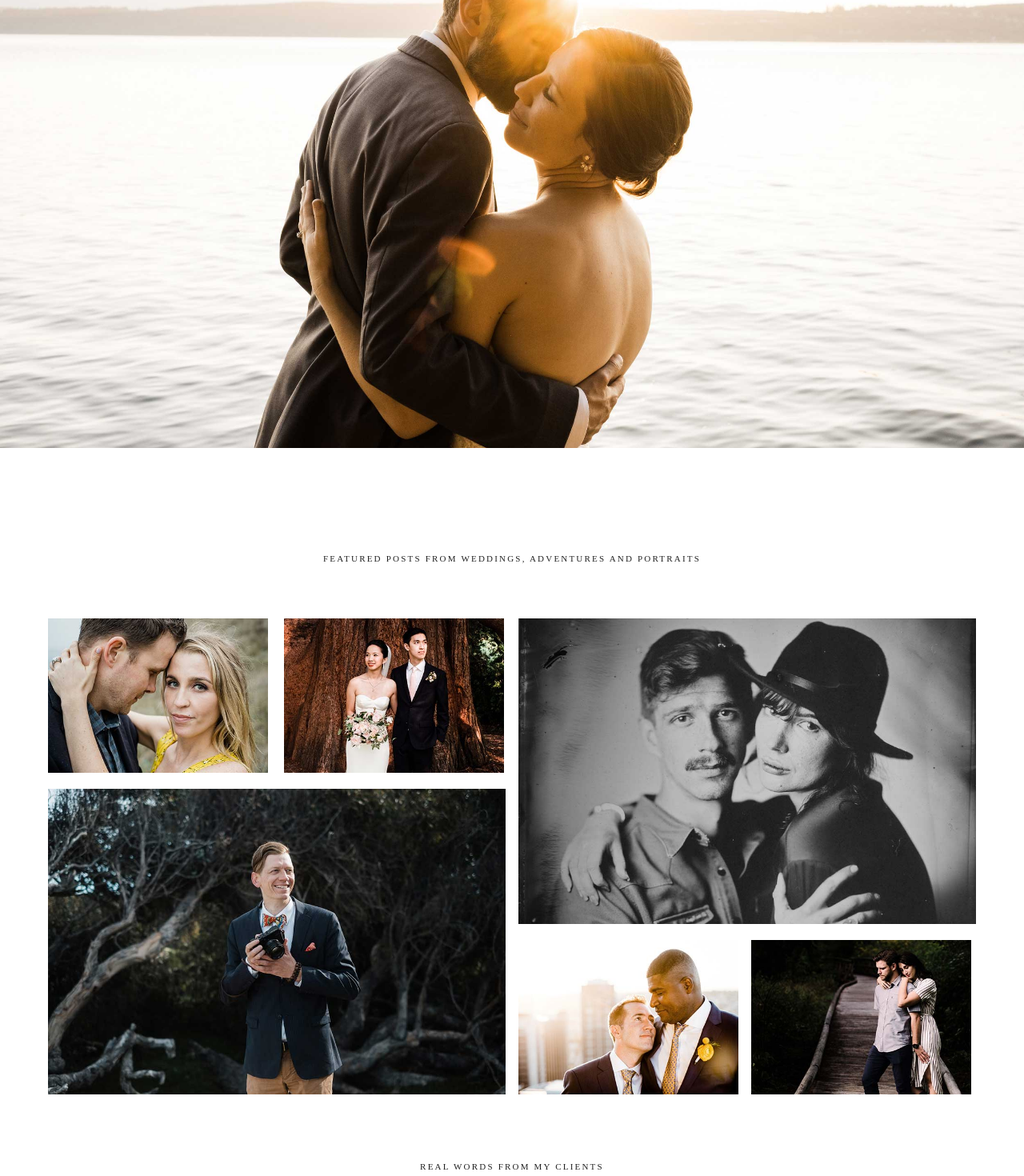
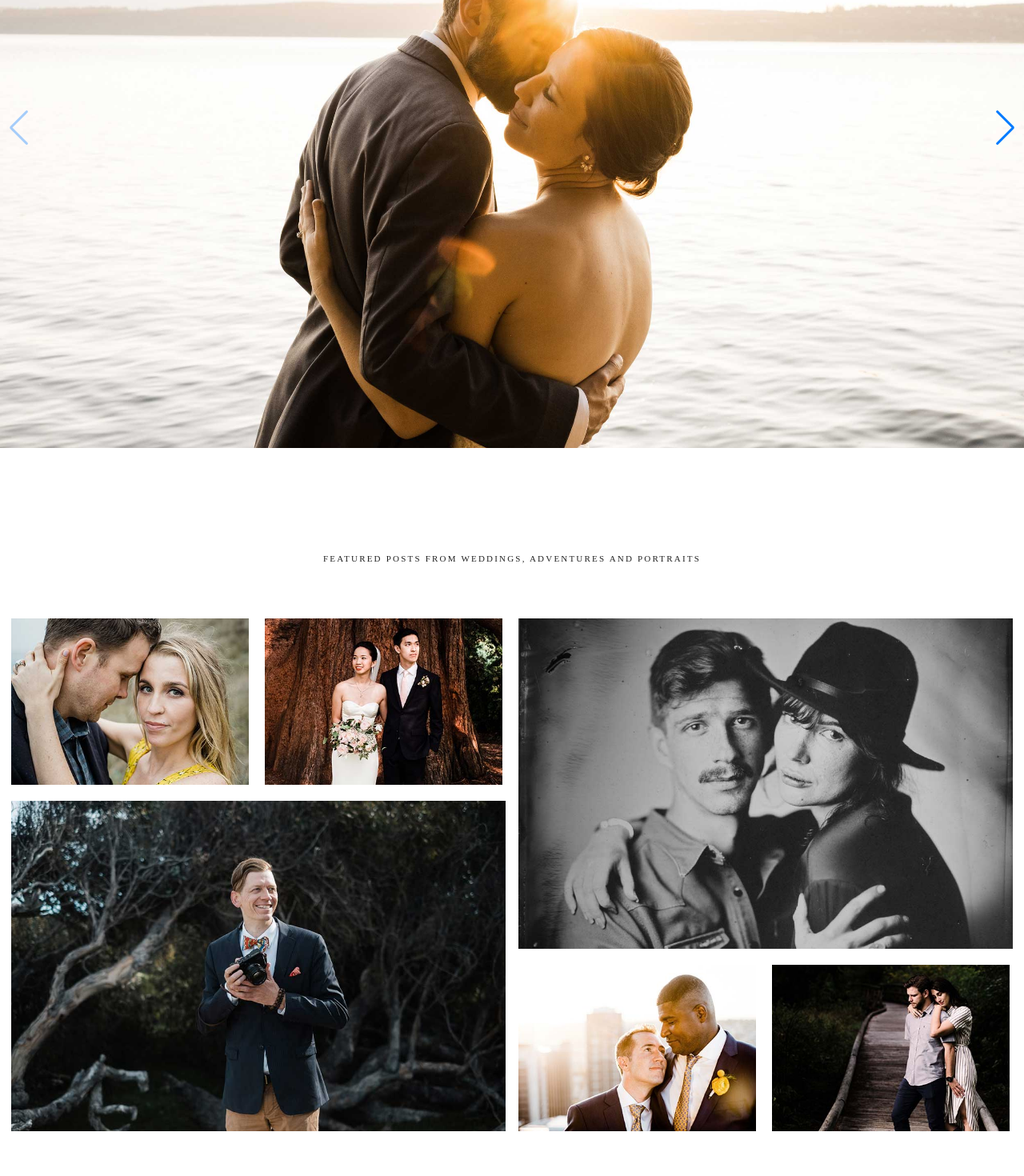
Before and after one commit to Fission-Fox/photographypage, a Next.js app: page / in a window 1280 px wide. Shown: the part 400-1870 px from the top of the page at 80% size. Built offline with nearby package versions, Linux system fonts and the light colour scheme.

Commit message:
fix: slider

```diff
--- a/src/component/herosection.tsx
+++ b/src/component/herosection.tsx
@@ -1,14 +1,19 @@
 import Image from "next/image";
-import React from "react";
+import React, { useState } from "react";
 import heroimage from "@/assets/Image/herosection1.jpg";
 import { Swiper, SwiperSlide } from "swiper/react";
+import { Navigation } from "swiper/modules";
+import "swiper/css/navigation";
 
+// import './styles.css';
 // Import Swiper styles
 import "swiper/css";
 
 export default function Herosection() {
   return (
     <Swiper
+      navigation={true}
+      modules={[Navigation]}
       spaceBetween={50}
       slidesPerView={1}
       onSlideChange={() => console.log("slide change")}
@@ -16,11 +21,15 @@ export default function Herosection() {
       style={{ width: "100%", zIndex: "1" }}
     >
       <SwiperSlide>
-        <div>
+        <div className="relative">
           <Image
             src={heroimage}
             alt=""
-            style={{ objectFit: "cover", height: "100vh" }}
+            style={{
+              objectFit: "cover",
+              height: "100vh",
+              position: "absolute",
+            }}
           />
         </div>
       </SwiperSlide>
--- a/src/component/images.tsx
+++ b/src/component/images.tsx
@@ -20,50 +20,58 @@ export default function Images() {
       >
         FEATURED POSTS FROM WEDDINGS, ADVENTURES AND PORTRAITS
       </div>
-      <div className="flex flex-wrap items-center justify-center gap-4 mt-16 px-2">
+      <div className="flex flex-wrap items-center justify-center gap-1 lg:gap-4 mt-16 px-2">
         <div className="w-[90%] sm:w-auto">
-          <div className="flex gap-5 ">
+          <div className="flex gap-1 lg:gap-5 ">
+            <div className="w-[50%] md:w-[297px] h-[150px] md:h-[208px]">
               <Image
                 src={adventure}
-              className="w-[50%] sm:w-[275px] h-[193px] hover:scale-95 transition duration-700 cursor-pointer"
-              style={{ objectFit: "cover" }}
-              alt=""
-            />
-            <Image
-              src={sarahdan}
-              className="w-[50%] sm:w-[275px] h-[193px] hover:scale-95 transition duration-700 cursor-pointer"
+                className="w-[100%] h-[100%] hover:scale-95 transition duration-700 cursor-pointer"
                 style={{ objectFit: "cover" }}
                 alt=""
               />
             </div>
-          <div className="mt-5">
+            <div className="w-[50%] md:w-[297px] h-[150px] md:h-[208px]">
               <Image
-              src={photographer}
-              className="hover:scale-95 transition duration-700 cursor-pointer"
+                src={sarahdan}
+                className="w-[100%] h-[100%] hover:scale-95 transition duration-700 cursor-pointer"
+                style={{ objectFit: "cover" }}
                 alt=""
-              style={{ width: "572px", height: "382px", objectFit: "cover" }}
               />
             </div>
           </div>
-        <div className="w-[90%] sm:w-auto">
-          <div>
+          <div className="mt-1 lg:mt-5 w-[100%] md:w-[600px] lg:w-[618px] h-[200px] md:h-[413px]">
+            <Image
+              src={photographer}
+              className="hover:scale-95 transition duration-700 cursor-pointer w-[100%] h-[100%]  object-cover"
+              alt=""
+              // style={{  objectFit: "cover" }}
+            />
+          </div>
+        </div>
+
+        <div className="w-[90%] sm:w-auto ">
+          <div className=" w-[100%] md:w-[600px] lg:w-[618px] h-[200px] md:h-[413px]">
             <Image
               src={tintypes}
-              className="hover:scale-95 transition duration-700 cursor-pointer"
-              style={{ width: "572px", height: "382px", objectFit: "cover" }}
+              className="hover:scale-95 transition duration-700 cursor-pointer w-[100%] h-[100%]  object-cover"
+              // style={{  objectFit: "cover" }}
               alt=""
             />
           </div>
-          <div className="flex gap-4 mt-5">
+          <div className="flex gap-1 lg:gap-5 mt-1 lg:mt-5">
+            <div className="w-[50%] md:w-[297px] h-[150px] md:h-[208px]">
               <Image
                 src={nathan}
-              className="w-[50%] sm:w-[275px] h-[193px] hover:scale-95 transition duration-700 cursor-pointer "
+                className="w-[100%] h-[100%] hover:scale-95 transition duration-700 cursor-pointer"
                 style={{ objectFit: "cover" }}
                 alt=""
               />
+            </div>
+            <div className="w-[50%] md:w-[297px] h-[150px] md:h-[208px]">
               <Image
                 src={dansarah}
-              className="w-[50%] sm:w-[275px] h-[193px] hover:scale-95 transition duration-700 cursor-pointer"
+                className="w-[100%] h-[100%] hover:scale-95 transition duration-700 cursor-pointer"
                 style={{ objectFit: "cover" }}
                 alt=""
               />
@@ -71,5 +79,6 @@ export default function Images() {
           </div>
         </div>
       </div>
+    </div>
   );
 }
--- a/src/component/realword.tsx
+++ b/src/component/realword.tsx
@@ -3,14 +3,15 @@ import React from "react";
 import stephan from "@/assets/Image/stephan1.jpg";
 export default function Realword() {
   return (
-    <div className="mt-20 ">
+    <div className="mt-20 !font-normal !text-[#3c3c3c]">
       <div
-        className="text-center font-light text-[0.6875rem]"
+        className="text-center "
         style={{
           fontFamily: "Over",
           wordSpacing: "0em",
           letterSpacing: "0.2em",
           lineHeight: "1.87em",
+          fontSize: "1.375rem",
         }}
       >
         REAL WORDS FROM MY CLIENTS
```
Lines whose indentation alone changed are shown as unchanged.
